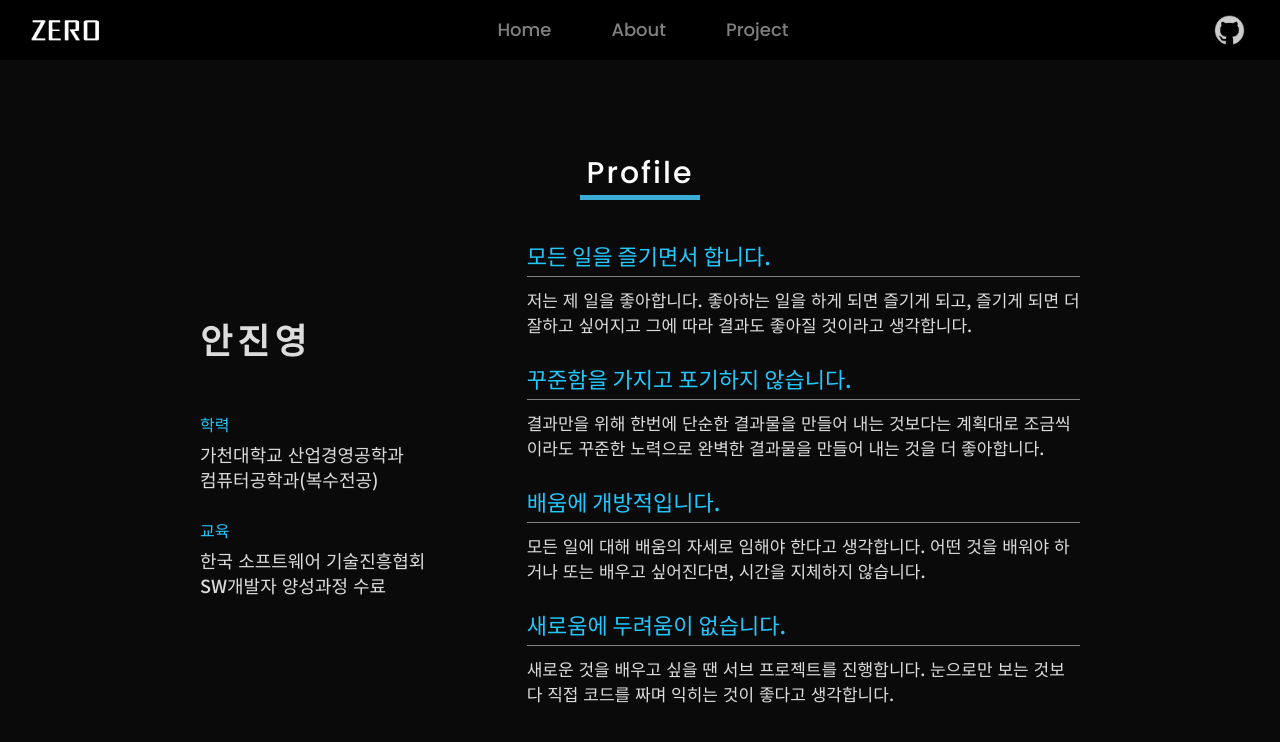
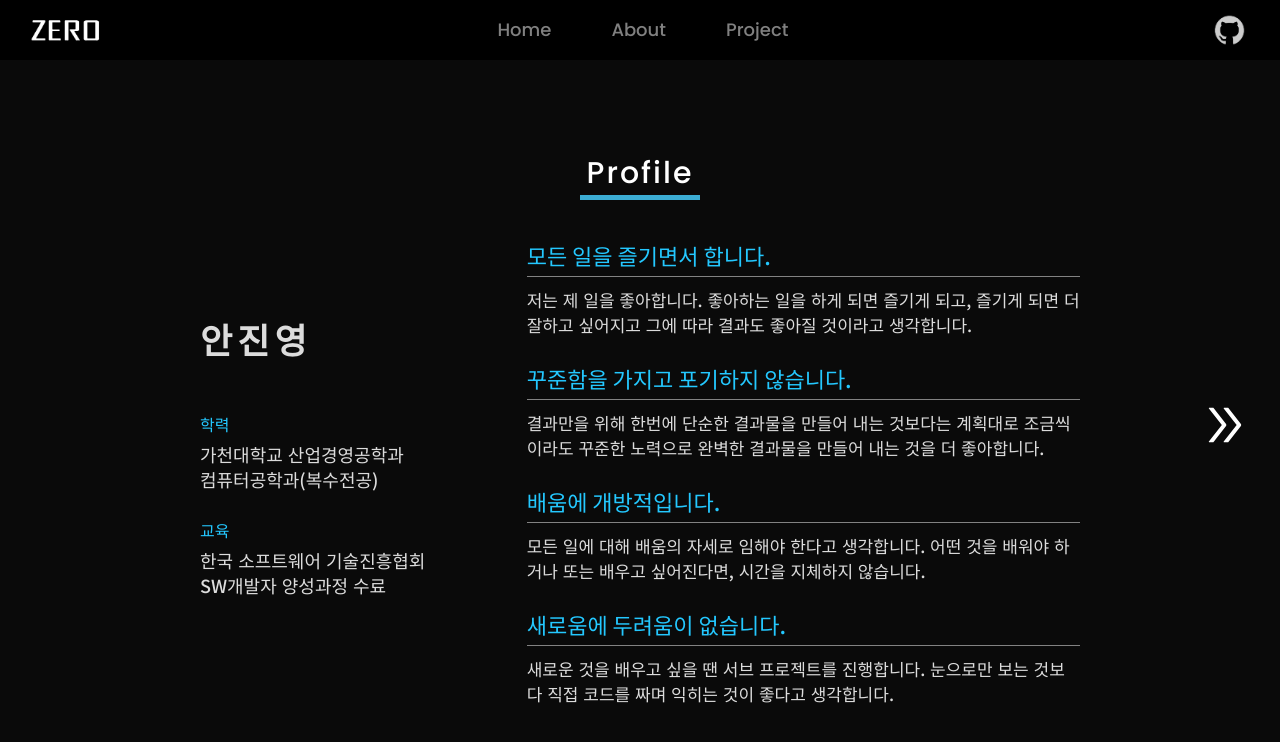
Before and after one commit to zeroaan/portfolio_react, a React (Create React App) app: page /about/profile in a window 1280 px wide. Shown: the top 742 px of the page. Built offline with nearby package versions, Linux system fonts and the light colour scheme.

Commit message:
Add: react-icons install & About toggle page button
left, rigth 버튼 추가

```diff
--- a/package.json
+++ b/package.json
@@ -14,6 +14,7 @@
     "@types/styled-components": "^5.1.5",
     "react": "^17.0.1",
     "react-dom": "^17.0.1",
+    "react-icons": "^4.2.0",
     "react-router": "^5.2.0",
     "react-router-dom": "^5.2.0",
     "react-scripts": "4.0.1",
--- a/src/components/layout/AboutLayout.tsx
+++ b/src/components/layout/AboutLayout.tsx
@@ -1,7 +1,9 @@
-import React from "react";
-import styled, { keyframes } from "styled-components";
+import React from "react"
+import styled, { keyframes } from "styled-components"
+import { useHistory } from "react-router-dom"
+import { AiOutlineDoubleLeft, AiOutlineDoubleRight } from "react-icons/ai"
 
-import Layout from "components/layout/Layout";
+import Layout from "components/layout/Layout"
 
 const fadeIn = keyframes`
   0% {
@@ -10,7 +12,7 @@ const fadeIn = keyframes`
   100% {
     opacity: 1;
   }
-`;
+`
 
 const DivStyle = styled.div`
   display: flex;
@@ -21,7 +23,7 @@ const DivStyle = styled.div`
   height: 100vh;
   animation: ${fadeIn} 0.5s linear;
   user-select: none;
-`;
+`
 const H1Title = styled.h1`
   font-size: 30px;
   color: white;
@@ -29,26 +31,60 @@ const H1Title = styled.h1`
   margin: 50px;
   letter-spacing: 2px;
   border-bottom: 5px solid rgb(60, 173, 212);
-`;
+`
 const DivContent = styled.div`
   width: 1100px;
   height: 450px;
   color: white;
-`;
+`
+const IconLeft = styled(AiOutlineDoubleLeft)`
+  font-size: 50px;
+  position: absolute;
+  top: 50%;
+  left: 30px;
+  cursor: pointer;
+`
+const IconRight = styled(AiOutlineDoubleRight)`
+  font-size: 50px;
+  position: absolute;
+  top: 50%;
+  right: 30px;
+  cursor: pointer;
+`
 
 interface Props {
-  title: string;
+  title: string
 }
 
 const AboutLayout: React.FC<Props> = ({ children, title }) => {
+  const history = useHistory()
+
+  const TogglePage = (title: string) => {
+    if (title === "Profile") {
+      return <IconRight onClick={() => history.push("/about/skill")} />
+    } else if (title === "Skill") {
+      return (
+        <>
+          <IconLeft onClick={() => history.push("/about/profile")} />
+          <IconRight onClick={() => history.push("/about/contact")} />
+        </>
+      )
+    } else if (title === "Contact") {
+      return <IconLeft onClick={() => history.push("/about/skill")} />
+    }
+  }
+
   return (
     <Layout>
       <DivStyle>
         <H1Title>{title}</H1Title>
-        <DivContent>{children}</DivContent>
+        <DivContent>
+          {children}
+          {TogglePage(title)}
+        </DivContent>
       </DivStyle>
     </Layout>
-  );
-};
+  )
+}
 
-export default AboutLayout;
+export default AboutLayout
```
Also changed, not shown: 2 other files (tests, documents, lock files or other folders).
